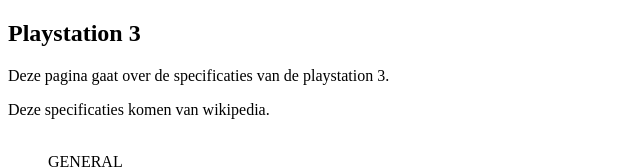
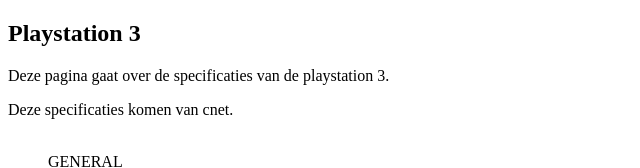
Before and after one commit to SjoerdvdVelden/SjoerdvdVelden.github.io, a plain HTML site: page ps3.html in a window 1280 px wide. Shown: the top 168 px of the page, 0-640 px from the left. Drawn offline with Linux system fonts and the light colour scheme.

Commit message:
tekst v2

```diff
--- a/ps3.html
+++ b/ps3.html
@@ -5,7 +5,7 @@
   <title> Playstation 3 </title>
   <h2> Playstation 3 </h2>
   <p> Deze pagina gaat over de specificaties van de playstation 3. </p>
-  <p> Deze specificaties komen van wikipedia. </p>
+  <p> Deze specificaties komen van cnet. </p>
 <p>
   <ul>
 <br>
```
